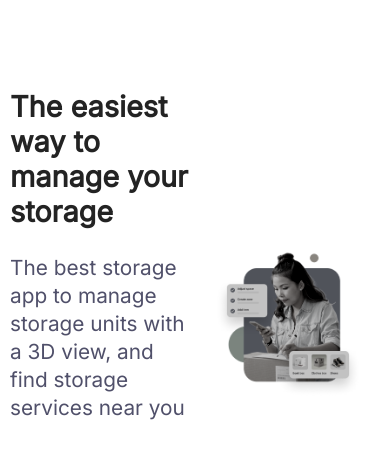
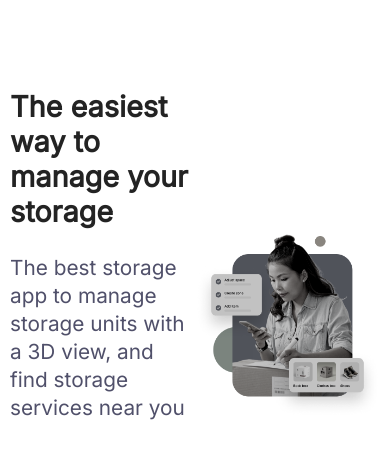
Before and after one commit to shrutimehta2124/Demo_Css, a plain HTML site: page index.html in a window 390 px wide. Shown: the part 79-538 px from the top of the page. Drawn offline with Linux system fonts and the light colour scheme.

Commit message:
change size of right-content-img

```diff
--- a/styles_1.css
+++ b/styles_1.css
@@ -70,7 +70,7 @@
 
       height: auto; /* Maintain the aspect ratio */
       margin-top: 2rem;
-      max-width: 80%;
+      max-width: 100%;
     }
 
     .img-container img {
@@ -314,7 +314,7 @@
 
 
             .right-content img {
-              max-width:80%;
+              max-width:100%;
               height: auto; /* Maintain the aspect ratio */
               margin-top: 2rem;
             }
@@ -590,7 +590,7 @@
                 max-width: 60%;
             }
             .right-content img {
-              max-width: 80%;
+              max-width: 100%;
             }
 
             /*new section start*/
```
